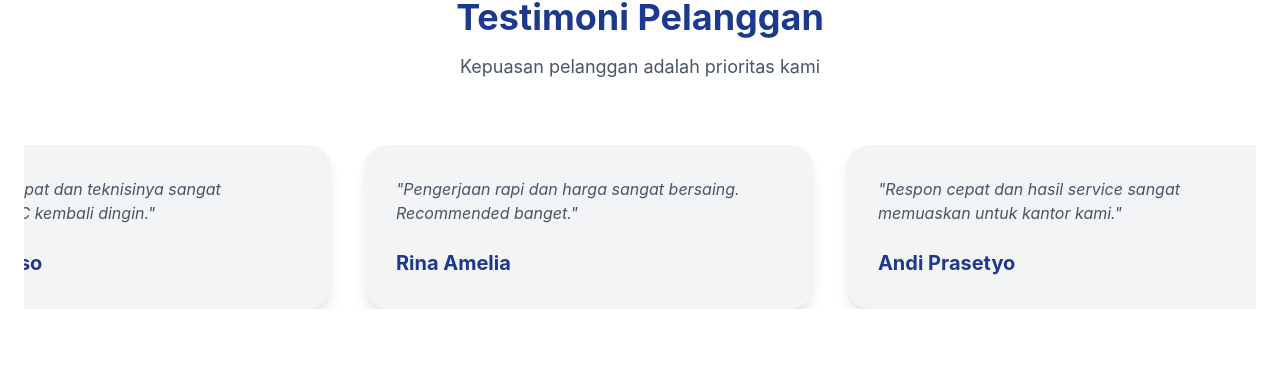
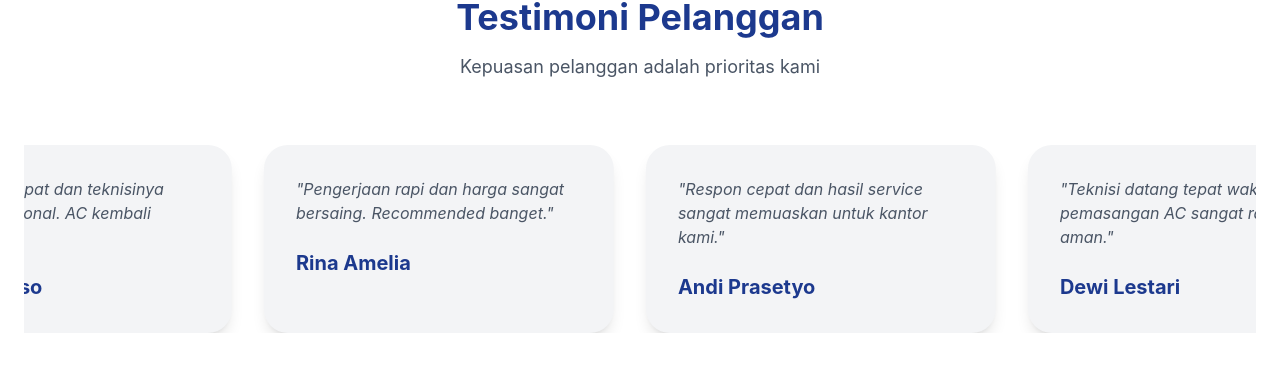
Before and after one commit to itsclarr25/senyum-sahabat, a React (Vite) app: page / in a window 1280 px wide. Shown: the part 5640-6023 px from the top of the page. Built offline with nearby package versions, Linux system fonts and the light colour scheme.

Commit message:
update website

```diff
--- a/src/components/Testimonials.jsx
+++ b/src/components/Testimonials.jsx
@@ -63,7 +63,7 @@ export default function Testimonials() {
             {[...testimonials, ...testimonials].map((item, index) => (
               <div
                 key={index}
-                className="min-w-[450px] bg-gray-100 p-8 rounded-3xl shadow-lg"
+                className="min-w-[350px] bg-gray-100 p-8 rounded-3xl shadow-lg"
               >
                 <p className="text-gray-600 italic mb-6 break-words whitespace-normal">
                   "{item.review}"
```
